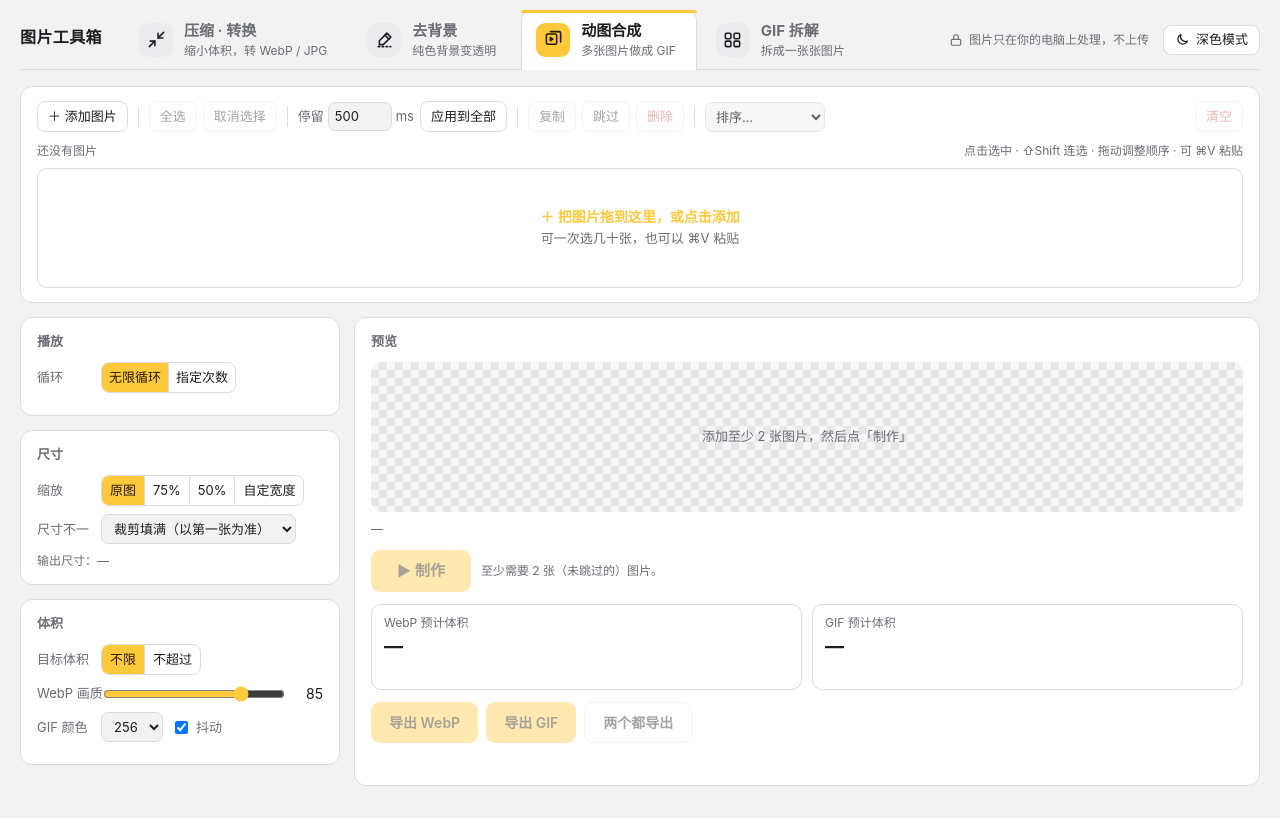
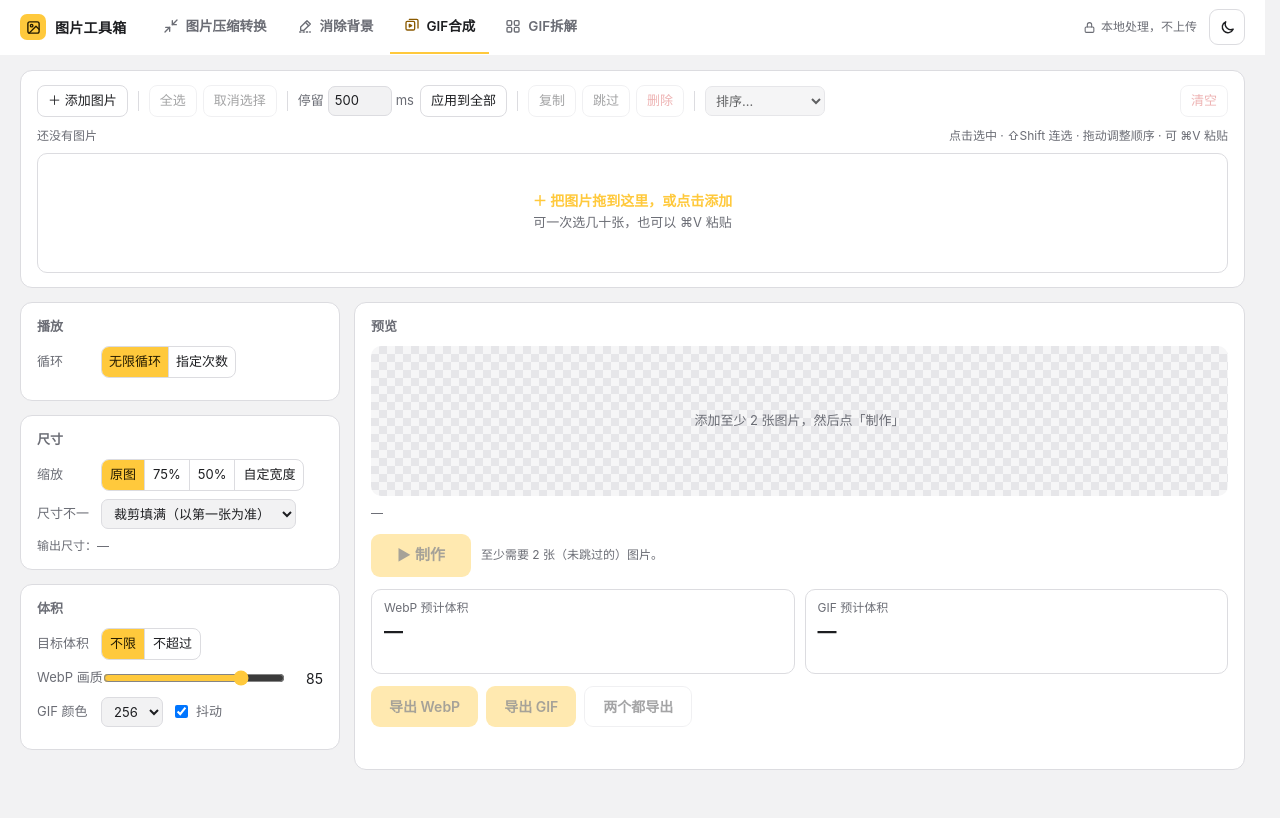
Before and after one commit to Alikesia/tupiantools, a plain HTML site: page public/gif/index.html in a window 1280 px wide. Drawn offline with Linux system fonts and the light colour scheme.

Commit message:
Add files via upload

```diff
--- a/public/assets/site.css
+++ b/public/assets/site.css
@@ -22,53 +22,52 @@
   color-scheme:light;
 }
 
-/* ---------------- 顶部：品牌 + 工具标签 ---------------- */
+/* 滚动条的位置始终预留：有没有滚动条，页面宽度都一样，切换时不会左右晃 */
+html{scrollbar-gutter:stable}
+
+/* ---------------- 顶部：品牌 + 工具标签（单行，54px） ---------------- */
 .appbar{
-  display:flex;align-items:flex-end;gap:22px;flex:none;
-  border-bottom:1px solid var(--edge);
-  margin:0 0 16px;padding:10px 0 0;
+  display:flex;align-items:center;gap:22px;flex:none;height:54px;
+  margin:0 0 16px;padding:0;
+  background:var(--panel);
+  /* 底色和底线铺满整个窗口宽度，内容仍和下面对齐 */
+  box-shadow:0 0 0 100vmax var(--panel),0 1px 0 100vmax var(--edge);
+  clip-path:inset(0 -100vmax -1px);
   font-family:-apple-system,BlinkMacSystemFont,"Segoe UI","PingFang SC","Microsoft YaHei",sans-serif;
   color:var(--ink);
 }
-.appbar .brand{display:flex;align-items:center;padding-bottom:20px;flex:none;white-space:nowrap}
-.appbar .brand b{font-size:16px;font-weight:700;letter-spacing:.4px}
+.appbar .brand{display:flex;align-items:center;gap:9px;flex:none;white-space:nowrap;font-size:14px;font-weight:700;letter-spacing:.3px}
+.appbar .logo{width:26px;height:26px;border-radius:7px;background:var(--hi);color:var(--on-hi);display:flex;align-items:center;justify-content:center}
+.appbar .logo svg{width:15px;height:15px}
 
-.tabs-app{display:flex;gap:4px;min-width:0;overflow-x:auto;scrollbar-width:none;margin-bottom:-1px}
+.tabs-app{display:flex;gap:2px;height:100%;min-width:0;overflow-x:auto;scrollbar-width:none}
 .tabs-app::-webkit-scrollbar{display:none}
 .tabs-app a{
-  position:relative;display:flex;align-items:center;gap:11px;flex:none;
-  padding:11px 20px 12px 14px;
-  border:1px solid transparent;border-bottom:0;border-radius:10px 10px 0 0;
-  color:var(--dim);text-decoration:none;
-  transition:background-color .15s,color .15s;
+  display:flex;align-items:center;gap:7px;flex:none;height:100%;padding:0 14px;
+  border-bottom:2px solid transparent;
+  color:var(--dim);text-decoration:none;font-size:13.5px;font-weight:600;white-space:nowrap;
+  transition:color .15s,border-color .15s;
 }
-.tabs-app a:hover{background:var(--panel);color:var(--ink)}
-.tabs-app a .ic{width:34px;height:34px;border-radius:9px;display:flex;align-items:center;justify-content:center;background:var(--raised);color:var(--ink);flex:none;transition:background-color .15s,color .15s}
-.tabs-app a .ic svg{width:19px;height:19px}
-.tabs-app a .t{display:flex;flex-direction:column;line-height:1.25}
-.tabs-app a .t b{font-size:15px;font-weight:650;color:inherit}
-.tabs-app a .t small{font-size:12px;color:var(--dim);margin-top:2px}
-.tabs-app a.on{background:var(--panel);border-color:var(--edge);color:var(--ink)}
-.tabs-app a.on::before{content:"";position:absolute;left:-1px;right:-1px;top:-1px;height:3px;border-radius:10px 10px 0 0;background:var(--hi)}
-.tabs-app a.on::after{content:"";position:absolute;left:0;right:0;bottom:-1px;height:1px;background:var(--panel)}
-.tabs-app a.on .ic{background:var(--hi);color:var(--on-hi)}
-.tabs-app a:focus-visible{outline:2px solid var(--hi);outline-offset:-2px}
+.tabs-app a svg{width:16px;height:16px;flex:none}
+.tabs-app a:hover{color:var(--ink)}
+.tabs-app a.on{color:var(--ink);border-bottom-color:var(--hi)}
+.tabs-app a.on svg{color:var(--hi)}
+:root[data-theme="light"] .tabs-app a.on svg{color:#8a5a00}
+.tabs-app a:focus-visible{outline:2px solid var(--hi);outline-offset:-4px;border-radius:6px}
 
-.appbar .side{margin-left:auto;padding-bottom:14px;display:flex;align-items:center;gap:14px}
-.appbar .local{display:flex;align-items:center;gap:6px;font-size:12px;color:var(--dim);white-space:nowrap}
-.appbar .local svg{width:14px;height:14px}
-@media (max-width:1100px){ .appbar .local{display:none} }
-.themeBtn{display:flex;align-items:center;gap:6px;border:1px solid var(--edge);background:var(--panel);color:var(--ink);
-  border-radius:8px;padding:6px 11px;font:500 13px/1.2 -apple-system,BlinkMacSystemFont,"PingFang SC","Microsoft YaHei",sans-serif;cursor:pointer;white-space:nowrap}
-.themeBtn:hover{border-color:var(--edge2)}
+.appbar .side{margin-left:auto;display:flex;align-items:center;gap:12px;flex:none}
+.appbar .local{display:flex;align-items:center;gap:5px;font-size:12px;color:var(--dim);white-space:nowrap}
+.appbar .local svg{width:13px;height:13px}
+.themeBtn{width:36px;height:36px;display:inline-flex;align-items:center;justify-content:center;flex:none;
+  border:1px solid var(--edge);background:transparent;color:var(--ink);border-radius:9px;padding:0;cursor:pointer}
+.themeBtn:hover{background:var(--raised)}
 .themeBtn:focus-visible{outline:2px solid var(--hi);outline-offset:2px}
-.themeBtn svg{width:15px;height:15px}
-@media (max-width:860px){
+.themeBtn svg{width:17px;height:17px}
+@media (max-width:1000px){ .appbar .local{display:none} }
+@media (max-width:720px){
   .appbar{gap:12px}
-    .tabs-app a{padding:9px 12px 10px 10px;gap:8px}
-  .tabs-app a .t small{display:none}
-  .tabs-app a .ic{width:28px;height:28px}
-  .themeBtn span{display:none}
+  .appbar .brand span.name{display:none}
+  .tabs-app a{padding:0 10px}
 }
 
 /* 页面之间传图时的提示条 */
@@ -78,7 +77,6 @@
   padding:9px 16px;border-radius:8px;box-shadow:0 8px 28px rgba(0,0,0,.45);
   transition:opacity .3s;
 }
-@media (prefers-reduced-motion:reduce){ .tabs-app a,.tabs-app a .ic,.handoffToast{transition:none} }
+@media (prefers-reduced-motion:reduce){ .tabs-app a,.handoffToast{transition:none} }
 
-:root[data-theme="light"] .tabs-app a.on .ic{color:var(--on-hi)}
 :root[data-theme="light"] .handoffToast{box-shadow:0 8px 28px rgba(0,0,0,.18)}
--- a/public/assets/site.js
+++ b/public/assets/site.js
@@ -19,8 +19,9 @@
   function syncThemeBtn(){
     document.querySelectorAll('.themeBtn').forEach(function(b){
       var light = curTheme() === 'light';
-      b.innerHTML = (light ? MOON : SUN) + '<span>' + (light ? '深色模式' : '浅色模式') + '</span>';
+      b.innerHTML = light ? MOON : SUN;
       b.title = light ? '切换到深色模式' : '切换到浅色模式';
+      b.setAttribute('aria-label', b.title);
     });
   }
   function toggleTheme(){
@@ -42,21 +43,23 @@
     bg:'<svg viewBox="0 0 24 24" fill="none" stroke="currentColor" stroke-width="2" stroke-linecap="round" stroke-linejoin="round"><path d="M15 4l5 5-9.5 9.5H5.5v-5z"/><path d="M12.5 6.5l5 5"/><path d="M4 21h16" stroke-dasharray="2 3"/></svg>',
     gif:'<svg viewBox="0 0 24 24" fill="none" stroke="currentColor" stroke-width="2" stroke-linecap="round" stroke-linejoin="round"><rect x="3" y="5" width="13" height="13" rx="2"/><path d="M8 2h11a2 2 0 0 1 2 2v11"/><path d="M8 9.5l3.5 2-3.5 2z" fill="currentColor"/></svg>',
     split:'<svg viewBox="0 0 24 24" fill="none" stroke="currentColor" stroke-width="2" stroke-linecap="round" stroke-linejoin="round"><rect x="3" y="4" width="7" height="7" rx="1.5"/><rect x="14" y="4" width="7" height="7" rx="1.5"/><rect x="3" y="14" width="7" height="7" rx="1.5"/><rect x="14" y="14" width="7" height="7" rx="1.5"/></svg>',
+    logo:'<svg viewBox="0 0 24 24" fill="none" stroke="currentColor" stroke-width="2.2" stroke-linecap="round" stroke-linejoin="round"><rect x="3" y="3" width="18" height="18" rx="3"/><circle cx="9" cy="9" r="2"/><path d="M21 15l-5-5L5 21"/></svg>',
     lock:'<svg viewBox="0 0 24 24" fill="none" stroke="currentColor" stroke-width="2" stroke-linecap="round" stroke-linejoin="round"><rect x="4" y="11" width="16" height="10" rx="2"/><path d="M8 11V7a4 4 0 0 1 8 0v4"/></svg>'
   };
   var LINKS = [
-    {key:'compress', text:'压缩 · 转换', sub:'缩小体积，转 WebP / JPG'},
-    {key:'bg',       text:'去背景',     sub:'纯色背景变透明'},
-    {key:'gif',      text:'动图合成',   sub:'多张图片做成 GIF'},
-    {key:'split',    text:'GIF 拆解',   sub:'拆成一张张图片'}
+    {key:'compress', text:'图片压缩转换', sub:'缩小体积，转 WebP / JPG'},
+    {key:'bg',       text:'消除背景',     sub:'纯色背景变透明'},
+    {key:'gif',      text:'GIF合成',      sub:'多张图片做成 GIF'},
+    {key:'split',    text:'GIF拆解',      sub:'拆成一张张图片'}
   ];
   function renderBar(el, active){
-    var h = '<div class="brand"><b>图片工具箱</b></div><nav class="tabs-app">';
+    var h = '<div class="brand"><span class="logo">'+ICON.logo+'</span><span class="name">图片工具箱</span></div><nav class="tabs-app" aria-label="工具">';
     LINKS.forEach(function(l){
-      h += '<a data-k="'+l.key+'" class="'+(l.key===active?'on':'')+'" href="'+url(l.key)+'"'+(l.key===active?' aria-current="page"':'')+'>'
-        + '<span class="ic">'+ICON[l.key]+'</span><span class="t"><b>'+l.text+'</b><small>'+l.sub+'</small></span></a>';
+      // 副标题放进鼠标悬停提示，标签保持一行
+      h += '<a data-k="'+l.key+'" class="'+(l.key===active?'on':'')+'" href="'+url(l.key)+'" title="'+l.sub+'"'+(l.key===active?' aria-current="page"':'')+'>'
+        + ICON[l.key] + l.text + '</a>';
     });
-    h += '</nav><div class="side"><div class="local">'+ICON.lock+'图片只在你的电脑上处理，不上传</div><button type="button" class="themeBtn"></button></div>';
+    h += '</nav><div class="side"><div class="local" title="图片只在你的电脑上处理，不会上传到任何服务器">'+ICON.lock+'本地处理，不上传</div><button type="button" class="themeBtn"></button></div>';
     el.innerHTML = h;
     el.querySelector('.themeBtn').onclick = toggleTheme;
     syncThemeBtn();
@@ -70,10 +73,38 @@
   }
   function initNav(){
     document.querySelectorAll('.appbar').forEach(function(el){
+      if(el.hasAttribute('data-ready')) return;   // 页面里已经提前画好了
+      el.setAttribute('data-ready', '');
       var a = el.getAttribute('data-active')||'';
       renderBar(el, a);
+      el.addEventListener('click', function(e){
+        var link = e.target.closest('.tabs-app a[data-k]');
+        if(!link || e.button !== 0 || e.metaKey || e.ctrlKey || e.shiftKey || e.altKey) return;
+        var key = link.getAttribute('data-k');
+        // 当前工具不刷新；同页工具交给页面直接切换，保留已导入的图片。
+        if(link.getAttribute('aria-current') === 'page') { e.preventDefault(); return; }
+        var change = new CustomEvent('imgtools:navigate', {detail:{key:key}, cancelable:true});
+        if(!window.dispatchEvent(change)) e.preventDefault();
+      });
+      el.addEventListener('pointerover', warmTool);
+      el.addEventListener('focusin', warmTool);
       try{ if(a) localStorage.setItem('imgtools.last', a); }catch(e){}
     });
+  }
+  var warmed = {};
+  function warmTool(e){
+    var link = e.target.closest('.tabs-app a[data-k]');
+    if(LOCAL || !link || link.getAttribute('aria-current') === 'page') return;
+    if(navigator.connection && (navigator.connection.saveData || /(^|-)2g$/.test(navigator.connection.effectiveType))) return;
+    var target = new URL(link.href);
+    target.hash = '';
+    // 合成与拆解共用一个文档，无需预取当前页。
+    if(target.origin === location.origin && target.pathname === location.pathname) return;
+    if(warmed[target.href]) return;
+    warmed[target.href] = true;
+    var hint = document.createElement('link');
+    hint.rel = 'prefetch'; hint.href = target.href; hint.as = 'document';
+    document.head.appendChild(hint);
   }
   // 打开网站时进入上次用的工具（第一次默认「压缩 · 转换」）
   function lastTool(){ try{ var v = localStorage.getItem('imgtools.last'); if(v && /^(compress|bg|gif|split)$/.test(v)) return v; }catch(e){} return 'compress'; }
@@ -173,6 +204,6 @@
     return d.getFullYear()+p(d.getMonth()+1)+p(d.getDate())+'-'+p(d.getHours())+p(d.getMinutes())+p(d.getSeconds());
   }
 
-  window.Site = {url:url, lastTool:lastTool, setActive:setActive, send:send, take:take, toFiles:toFiles, toast:toast, zip:zip, download:download, stamp:stamp};
+  window.Site = {mountNav:initNav, url:url, lastTool:lastTool, setActive:setActive, send:send, take:take, toFiles:toFiles, toast:toast, zip:zip, download:download, stamp:stamp};
   if(document.readyState === 'loading') document.addEventListener('DOMContentLoaded', initNav); else initNav();
 })();
--- a/public/gif/index.html
+++ b/public/gif/index.html
@@ -153,7 +153,7 @@ input[type=color]{width:34px;height:28px;border:1px solid var(--line);border-rad
 </head>
 <body>
 <div class="wrap">
-<header class="appbar" data-active="gif"></header>
+<header class="appbar" data-active="gif"></header><script>Site.mountNav()</script>
 
 <div class="viewTabs" id="viewTabs"><button data-v="make" class="on">合成动图</button><button data-v="split">拆解 GIF</button></div>
 
--- a/public/gif/split.js
+++ b/public/gif/split.js
@@ -230,6 +230,11 @@ function setView(v){
   document.title = v==='split' ? 'GIF 拆解' : '动图合成工具';
 }
 document.querySelectorAll('#viewTabs button').forEach(b=>b.onclick=()=>setView(b.dataset.v));
+window.addEventListener('imgtools:navigate', e=>{
+  if(e.detail.key !== 'gif' && e.detail.key !== 'split') return;
+  e.preventDefault();
+  setView(e.detail.key === 'split' ? 'split' : 'make');
+});
 window.addEventListener('hashchange', ()=>setView(location.hash==='#split' ? 'split' : 'make'));
 setView(location.hash==='#split' ? 'split' : 'make');
 spRender();
```
Also changed, not shown: public/compress/index.html (+2 -1 lines), public/remove-bg/index.html (+2 -2 lines).
